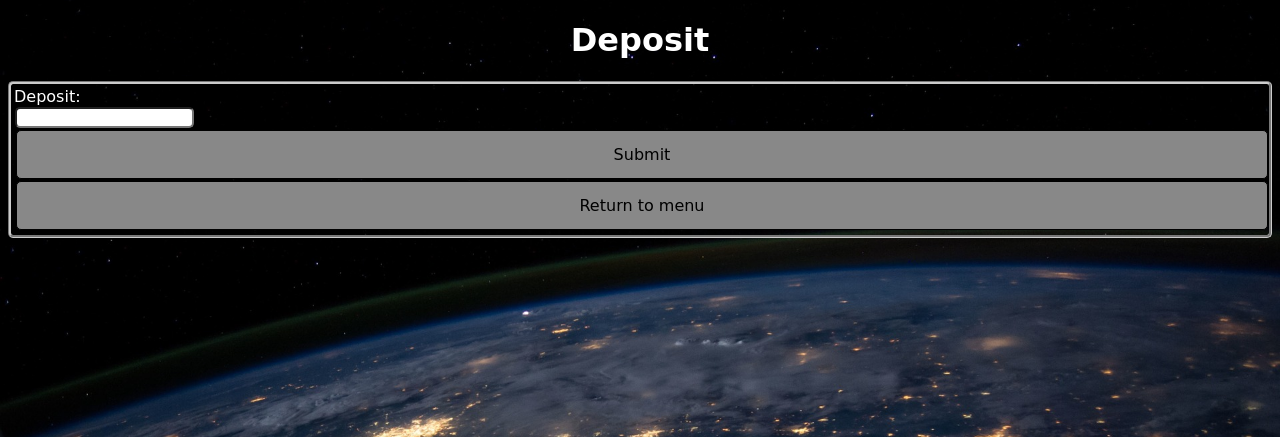
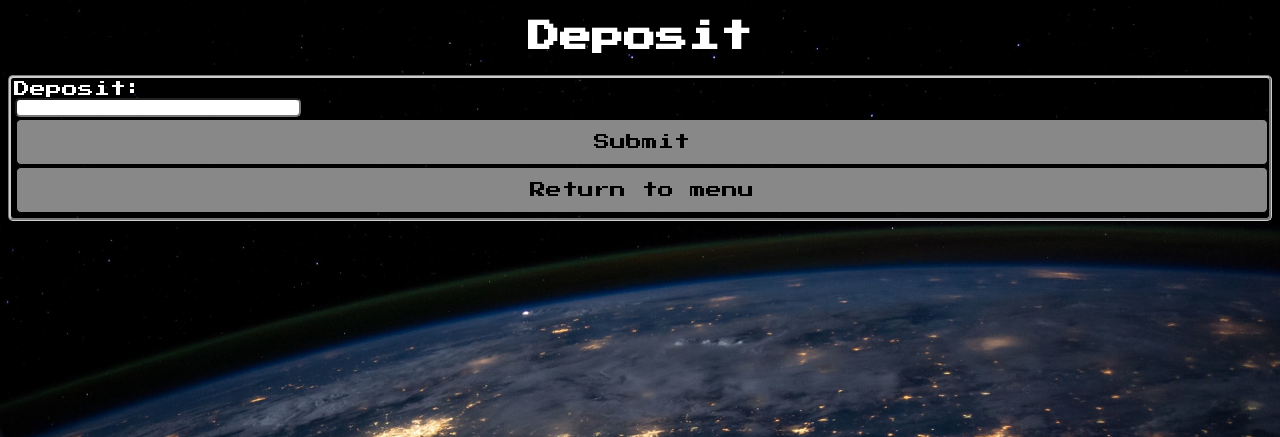
Before and after one commit to TCooper1996/SE-Python-ATM, a Django app: page /atmsite/deposit/ in a window 1280 px wide. Shown: the top 437 px of the page. Run offline with Django 3.2, Linux system fonts and the light colour scheme.

Commit message:
Troy -> Test

```diff
--- a/PyATMDjango/assets/styles.css
+++ b/PyATMDjango/assets/styles.css
@@ -7,7 +7,7 @@ body{
 }
 
 body *{
-    font-family: 'Big Shoulders Display',cursive;
+
     font-family: 'Press Start 2P', cursive;
 }
 
@@ -39,7 +39,7 @@ h1{
 }
 
 
-h3{}
+
 
 button {
   display: block;
--- a/PyATMDjango/atmsite/templates/atmsite/account_menu.html
+++ b/PyATMDjango/atmsite/templates/atmsite/account_menu.html
@@ -6,7 +6,7 @@
     <title> Account menu</title>
     <link rel="icon" type="image/png" href="{% static 'credit-card-4x.png' %}" />
     <link rel="stylesheet" href="{% static 'styles.css' %}">
-        <link href="https://fonts.googleapis.com/css?family=Big+Shoulders+Display&display=swap" rel="stylesheet">
+          <link href="https://fonts.googleapis.com/css?family=Press+Start+2P&display=swap" rel="stylesheet">
 </head>
 <body>
   <h1> Account Menu </h1>
--- a/PyATMDjango/atmsite/templates/atmsite/create_account.html
+++ b/PyATMDjango/atmsite/templates/atmsite/create_account.html
@@ -6,7 +6,7 @@
     <title>Account Creation</title>
     <link rel="icon" type="image/png" href="{% static 'credit-card-4x.png' %}" />
     <link rel="stylesheet" href="{% static 'styles.css' %}">
-        <link href="https://fonts.googleapis.com/css?family=Big+Shoulders+Display&display=swap" rel="stylesheet">
+        <link href="https://fonts.googleapis.com/css?family=Press+Start+2P&display=swap" rel="stylesheet">
 </head>
 <body>
   <div class="credentials">
--- a/PyATMDjango/atmsite/templates/atmsite/deposit.html
+++ b/PyATMDjango/atmsite/templates/atmsite/deposit.html
@@ -6,7 +6,7 @@
     <title>Deposit</title>
     <link rel="icon" type="image/png" href="{% static 'credit-card-4x.png' %}" />
     <link rel="stylesheet" href="{% static 'styles.css' %}">
-      <link href="https://fonts.googleapis.com/css?family=Big+Shoulders+Display&display=swap" rel="stylesheet">
+      <link href="https://fonts.googleapis.com/css?family=Press+Start+2P&display=swap" rel="stylesheet">
 </head>
 <body>
 <h1> Deposit </h1>
--- a/PyATMDjango/atmsite/templates/atmsite/view_balance.html
+++ b/PyATMDjango/atmsite/templates/atmsite/view_balance.html
@@ -6,7 +6,7 @@
     <title>Balance</title>
     <link rel="icon" type="image/png" href="{% static 'credit-card-4x.png' %}" />
     <link rel="stylesheet" href="{% static 'styles.css' %}">
-      <link href="https://fonts.googleapis.com/css?family=Big+Shoulders+Display&display=swap" rel="stylesheet">
+        <link href="https://fonts.googleapis.com/css?family=Press+Start+2P&display=swap" rel="stylesheet">
 </head>
 <body>
   <h1> Balance </h1>
--- a/PyATMDjango/atmsite/templates/atmsite/withdraw.html
+++ b/PyATMDjango/atmsite/templates/atmsite/withdraw.html
@@ -6,7 +6,7 @@
     <title>Withdraw</title>
       <link rel="icon" type="image/png" href="{% static 'credit-card-4x.png' %}" />
     <link rel="stylesheet" href="{% static 'styles.css' %}">
-        <link href="https://fonts.googleapis.com/css?family=Big+Shoulders+Display&display=swap" rel="stylesheet">
+        <link href="https://fonts.googleapis.com/css?family=Press+Start+2P&display=swap" rel="stylesheet">
 </head>
 <body>
 <div class ="credentials" >
```
